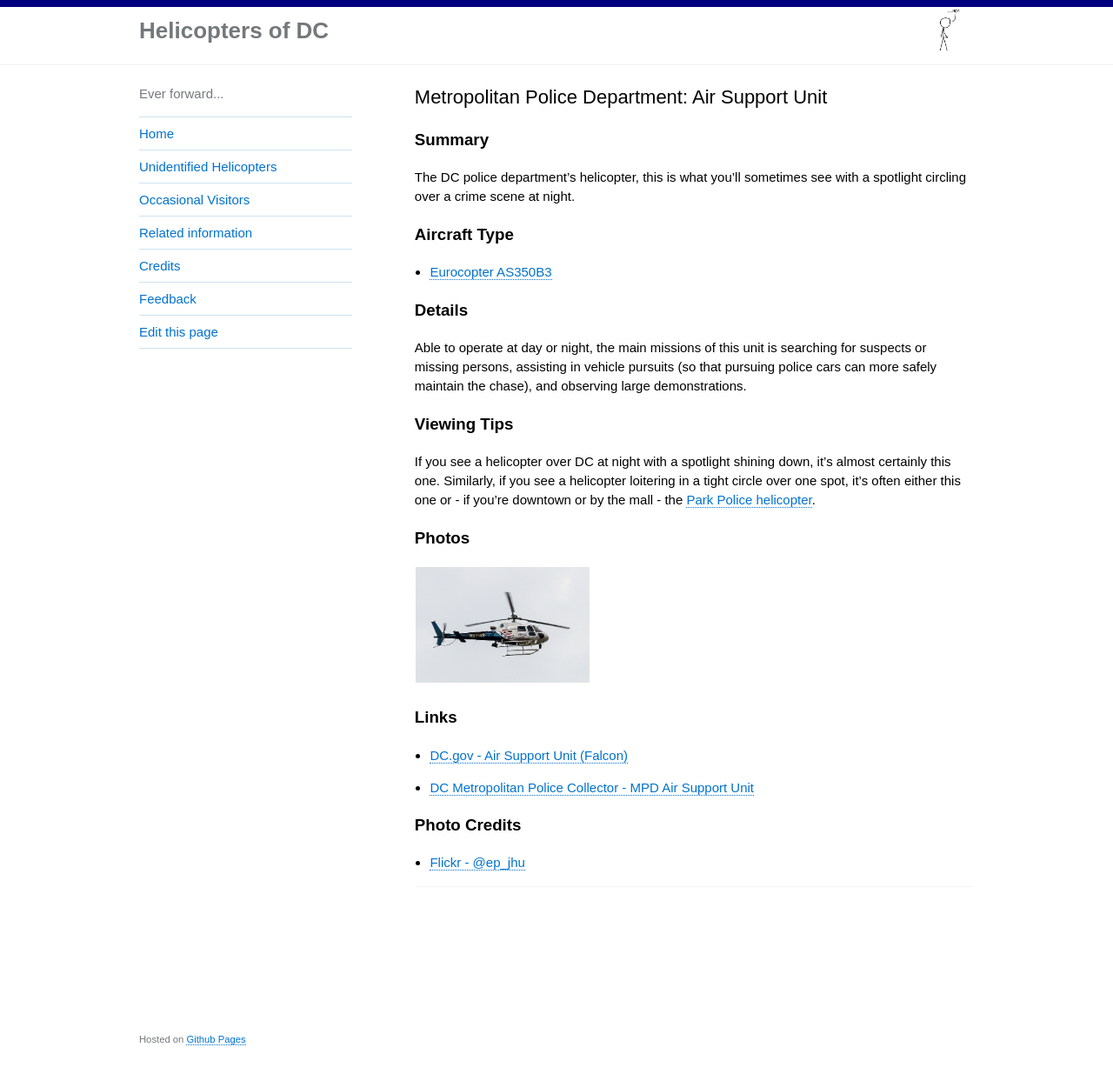
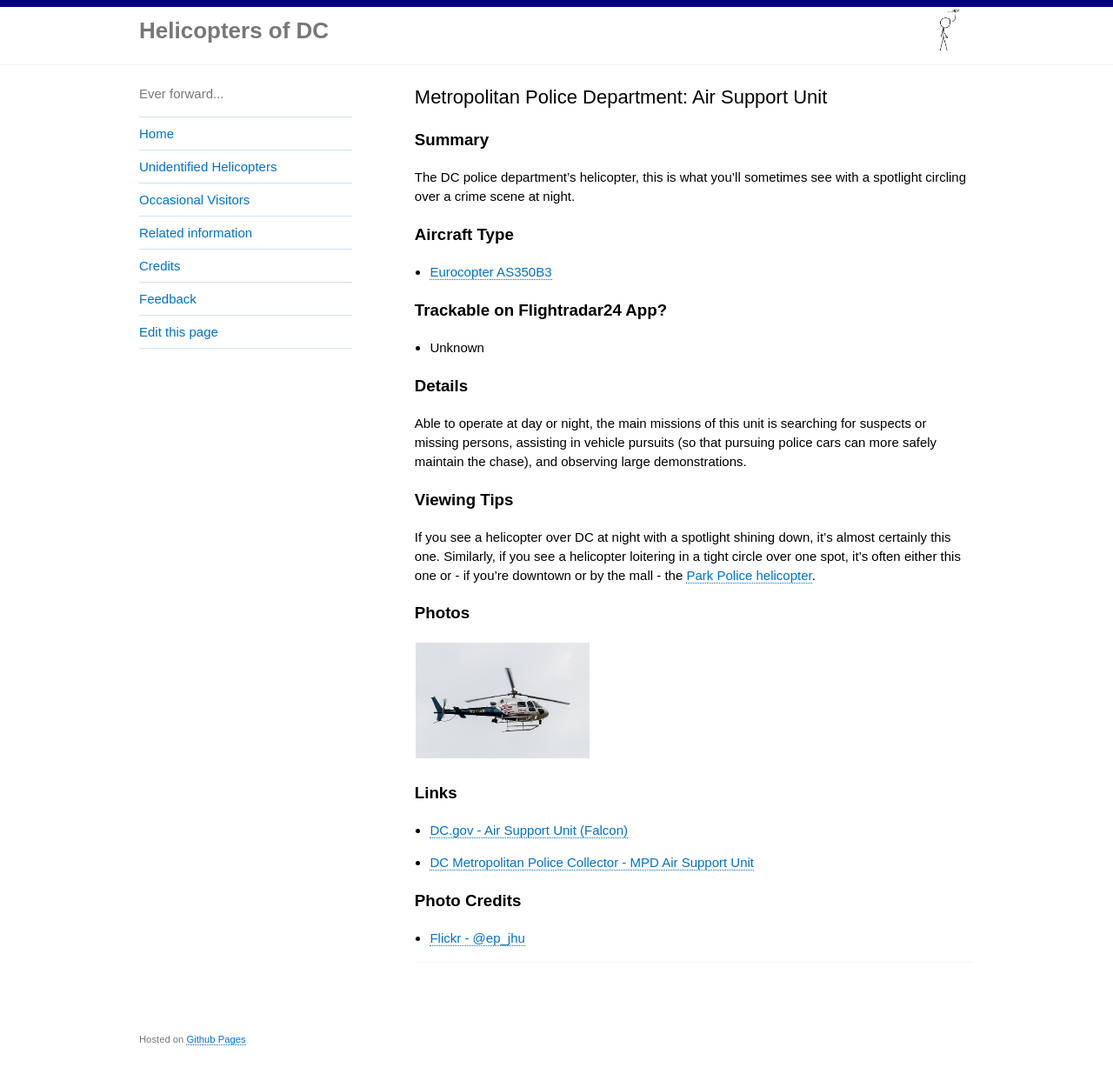
Before and after one commit to gbinal/dc-helicopters, a Jekyll site: the page built from _helicopters/3-metropolitan-police-department-air-support-unit-falcon.md, in a window 1280 px wide and 1235 px high. Shown: the whole window at 87% size. Built offline with Jekyll 4.4.1, drawn with Linux system fonts in a browser that asks for light colours.

Commit message:
adding FT link

```diff
--- a/_helicopters/3-metropolitan-police-department-air-support-unit-falcon.md
+++ b/_helicopters/3-metropolitan-police-department-air-support-unit-falcon.md
@@ -9,6 +9,9 @@ The DC police department's helicopter, this is what you'll sometimes see with a
 
 ### Aircraft Type
 * [Eurocopter AS350B3](https://en.wikipedia.org/wiki/Eurocopter_AS350_%C3%89cureuil)
+
+### Trackable on Flightradar24 App?
+* Unknown
 
 ### Details
 
```
